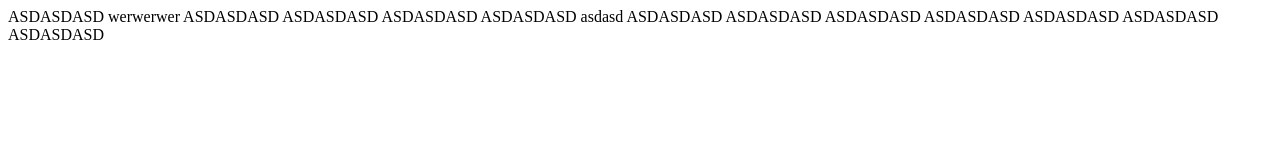
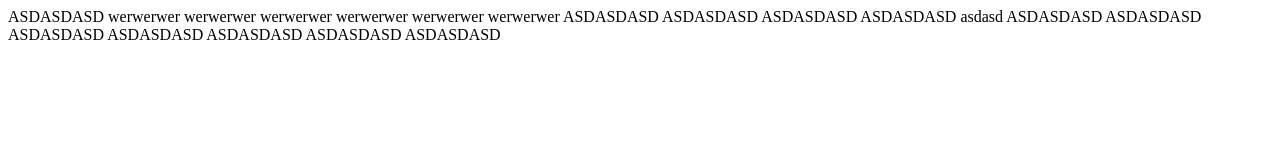
Before and after one commit to ararathakobyan95/test, a plain HTML site: page index.html in a window 1280 px wide. Drawn offline with Linux system fonts and the light colour scheme.

Commit message:
changes 3

```diff
--- a/index.html
+++ b/index.html
@@ -1,4 +1,9 @@
 <a>ASDASDASD</a>
+<a>werwerwer</a>
+<a>werwerwer</a>
+<a>werwerwer</a>
+<a>werwerwer</a>
+<a>werwerwer</a>
 <a>werwerwer</a>
 <a>ASDASDASD</a>
 <a>ASDASDASD</a>
--- a/index.js
+++ b/index.js
@@ -4,3 +4,7 @@ console.log("wwwwwww")
 console.log("wwwwwww")
 console.log("wwwwwww")
 console.log("wwwwwww")
+console.log("wwwwwww")
+console.log("wwwwwww")
+console.log("wwwwwww")
+console.log("wwwwwww")
--- a/test2/fngyul.js
+++ b/test2/fngyul.js
@@ -1,3 +1,8 @@
 console.clear();
 console.log();
 console.clear();
+console.clear();
+console.clear();
+console.clear();
+console.clear();
+console.clear();
```
